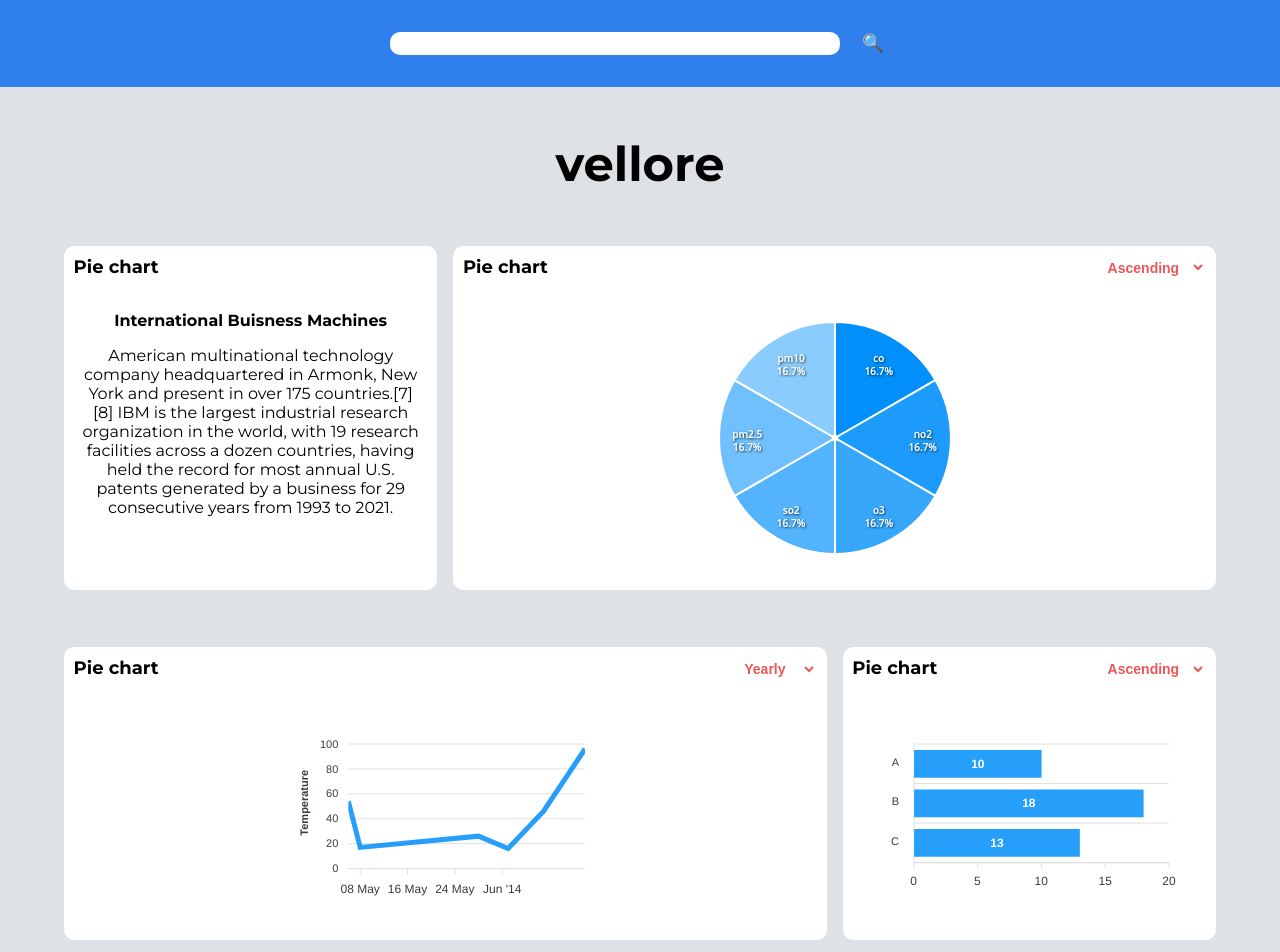
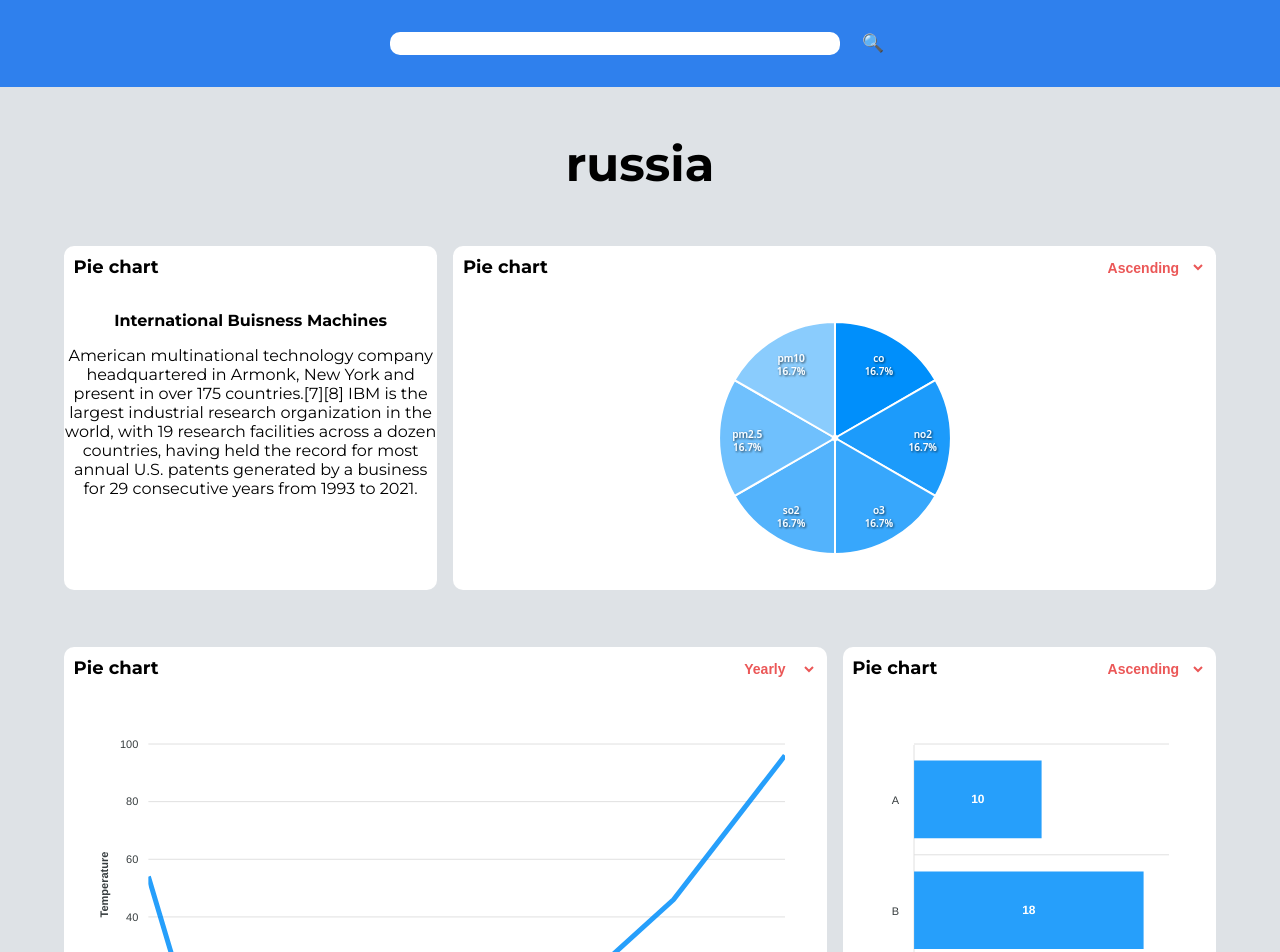
Before and after one commit to architbaurai/gdsc-task, a React (Create React App) app: page / in a window 1280 px wide. Shown: the top 952 px of the page. Built offline with nearby package versions, Linux system fonts and the light colour scheme; no server answers.

Commit message:
implemented symbol change

```diff
--- a/src/App.jsx
+++ b/src/App.jsx
@@ -5,30 +5,34 @@
 const KEY = "633efb86edba4c3182c115344240904";
 
 function App() {
+
+
+  const [symbol, setSymbol] = useState("russia");
+
   return <div className="main">
 
-    <Header/>
+    <Header symbol = {symbol} setSymbol = {setSymbol}/>
 
-    <Content/>
+    <Content symbol = {symbol}/>
 
     </div>
 }
 
 
-function Header(){
+function Header({symbol, setSymbol}){
+
+  const [temp, setTemp] = useState("");
 
   return <header>
     <form action="submit">
-      <input type="text" />
-      <button>🔍</button>
+      <input type="text" onChange={(e)=>{setTemp((s)=>e.target.value)}}/>
+      <button onClick={(e)=>{e.preventDefault(); setSymbol(temp)}}>🔍</button>
     </form>
 
   </header>
 }
 
-function Content(){
-
-  const [symbol, setSymbol] = useState("vellore");
+function Content({symbol}){
 
   return <div className="main-container">
 
@@ -147,7 +151,7 @@
       }
     })
 
-  return <Chart options={options} series = {series} type="pie"/>
+  return <Chart options={options} series = {series} type="pie" height={'auto'} width = {'100%'}/>
 }
 
 function LineChart({symbol}){
@@ -203,7 +207,7 @@
   })
 
 
-  return <Chart options={options} series = {series} type="line"/>
+  return <Chart options={options} series = {series} type="line" height={'350px'} width = {'700px'}/>
 }
 
 
@@ -255,7 +259,7 @@
     }})
 
 
-  return <Chart options={options} series = {series} type="bar"/>
+  return <Chart options={options} series = {series} type="bar" height={'400px'} width = {'100%'}/>
 }
 
 
--- a/src/style.css
+++ b/src/style.css
@@ -108,8 +108,10 @@
     display: flex;
     align-items: center;
     justify-content: space-evenly;
-    padding: 1.5em 1em 1.5em 1em;
+    padding: 1.5em 0em;
     text-align: center;
+
+    width: 100%;
 }
 
 @media(min-width:800px){
```
